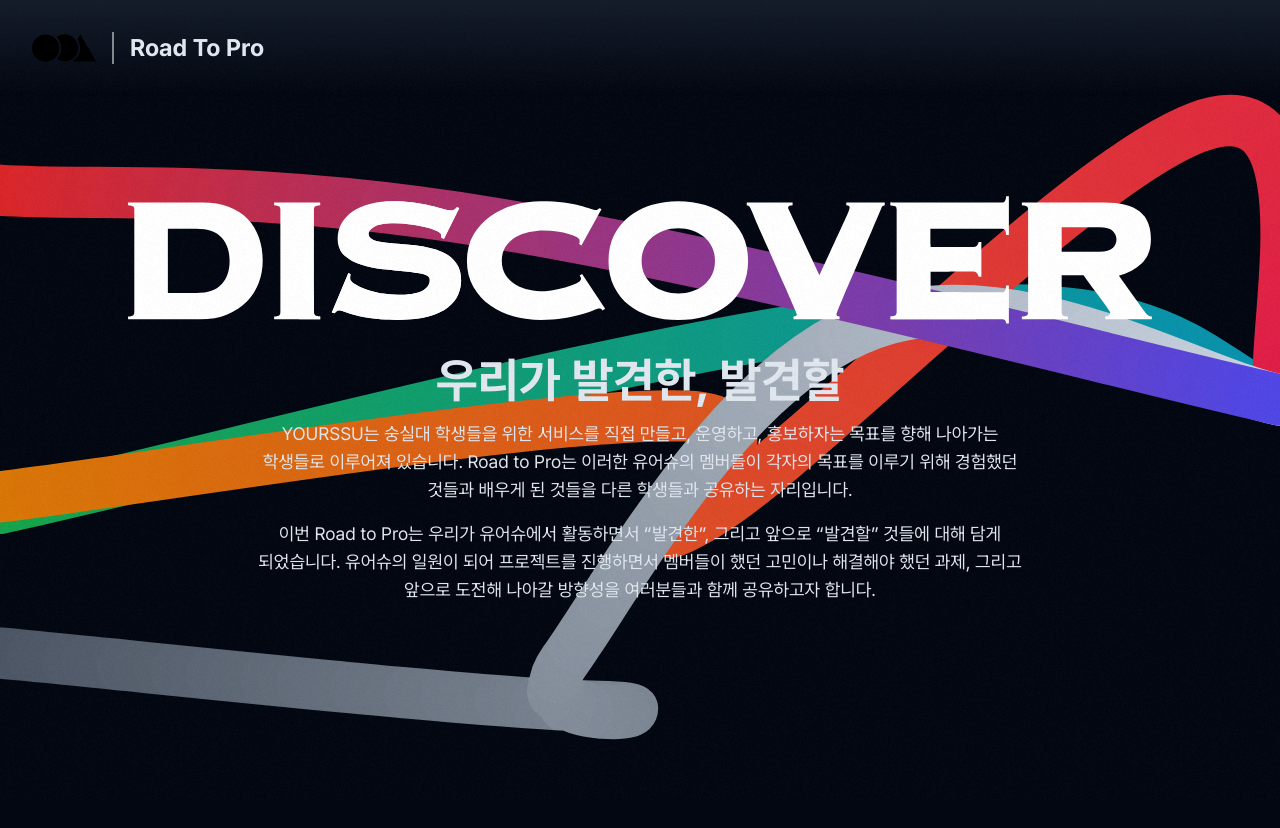
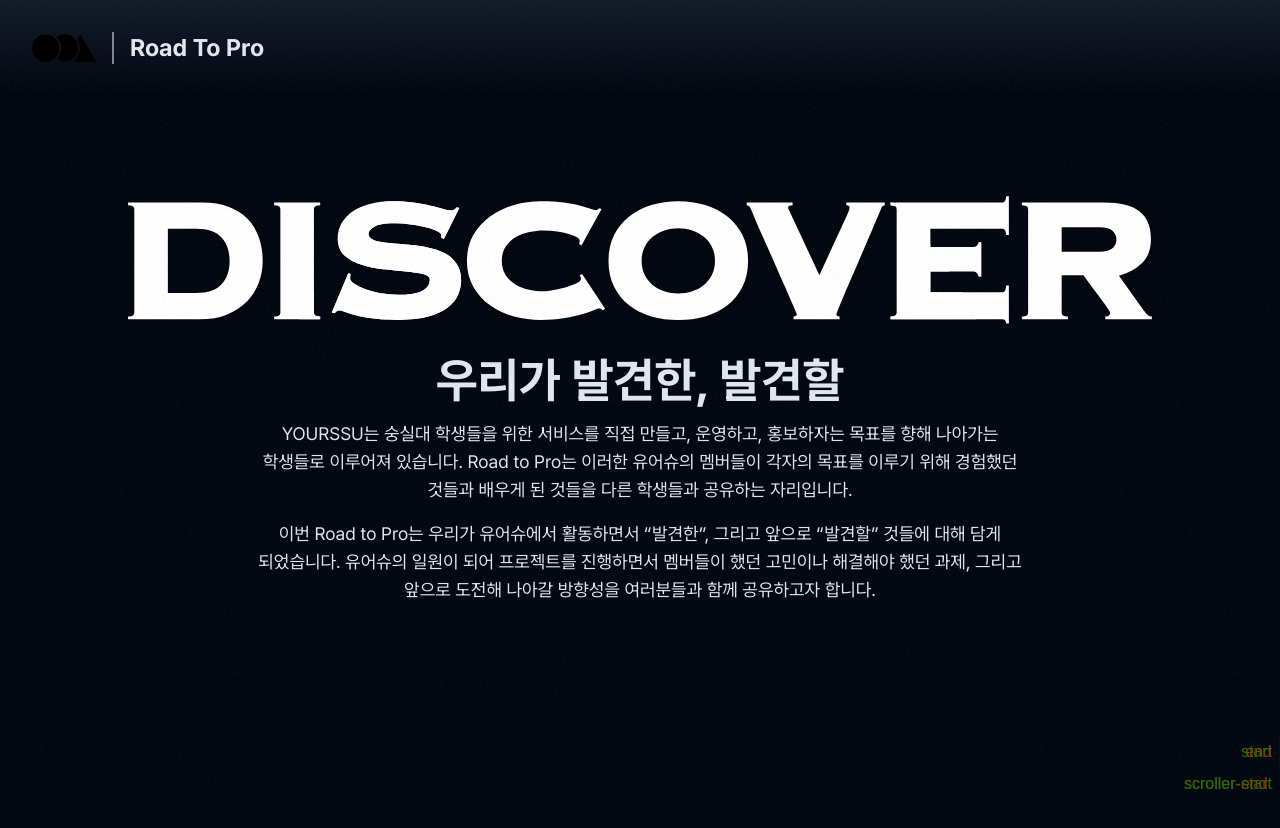
Before and after one commit to yourssu/road-to-pro-discover, a React (Vite) app: page / in a window 1280 px wide. Shown: the top 828 px of the page. Built offline with nearby package versions, Linux system fonts and the light colour scheme.

Commit message:
feat: remove LineBackground from Container

```diff
--- a/src/components/CircleBackground.tsx
+++ b/src/components/CircleBackground.tsx
@@ -1,71 +1,34 @@
 "use client";
-import { useLayoutEffect, useState } from "react";
-import { Line } from "./Line";
-import { cn } from "@/lib/utils";
 
-export default function LineBackground() {
-  const [lineDirection, setLineDirection] = useState<"horizontal" | "vertical">(
-    "horizontal",
+import { useGSAP } from "@gsap/react";
+import gsap from "gsap";
+import { useRef } from "react";
+
+export default function CircleBackground({
+  containerAnimation,
+}: {
+  containerAnimation?: GSAPTween;
+}) {
+  const ref = useRef<HTMLDivElement>(null);
+  useGSAP(
+    () => {
+      if (containerAnimation) {
+        const tl = gsap.timeline({
+          scrollTrigger: {
+            containerAnimation,
+            markers: true,
+            scrub: true,
+          },
+        });
+        return tl;
+      }
+    },
+    { scope: ref, dependencies: [containerAnimation] },
   );
-  useLayoutEffect(() => {
-    const updateDirection = () => {
-      const ratio = window.innerWidth / window.innerHeight;
-      if (ratio > 1) setLineDirection("horizontal");
-      else setLineDirection("vertical");
-    };
-    updateDirection();
-    window.addEventListener("resize", updateDirection);
-  }, []);
   return (
-    <div className="pointer-events-none fixed inset-0 -z-10 w-full h-full rounded-none">
-      {/* Green to Teal */}
-      <Line
-        className={cn(
-          "absolute inset-0",
-          lineDirection === "horizontal"
-            ? "w-full top-1/2 -translate-y-1/2"
-            : "w-[100vh] h-[100vh] left-1/2 -translate-x-1/2",
-        )}
-        fromColor="#16a34a"
-        toColor="#0891b2"
-        direction={lineDirection}
-      />
-      {/* Yellow to Orange */}
-      <Line
-        className={cn(
-          "absolute inset-0",
-          lineDirection === "horizontal"
-            ? "w-full top-1/2 -translate-y-1/2"
-            : "w-[100vh] h-[100vh] left-1/2 -translate-x-1/2",
-        )}
-        fromColor="#d97706"
-        toColor="#e11d48"
-        direction={lineDirection}
-      />
-      {/* Gray to Slate */}
-      <Line
-        className={cn(
-          "absolute inset-0",
-          lineDirection === "horizontal"
-            ? "w-full top-1/2 -translate-y-1/2"
-            : "w-[100vh] h-[100vh] left-1/2 -translate-x-1/2",
-        )}
-        fromColor="#4b5563"
-        toColor="#cbd5e1"
-        direction={lineDirection}
-      />
-      {/* Red to Fuchsia */}
-      <Line
-        className={cn(
-          "absolute inset-0",
-          lineDirection === "horizontal"
-            ? "w-full top-1/2 -translate-y-1/2"
-            : "w-[100vh] h-[100vh] left-1/2 -translate-x-1/2",
-        )}
-        fromColor="#dc2626"
-        toColor="#4f46e5"
-        direction={lineDirection}
-      />
-    </div>
+    <div
+      ref={ref}
+      className="pointer-events-none fixed inset-0 -z-10 w-full h-full rounded-none"
+    ></div>
   );
 }
--- a/src/components/Container.tsx
+++ b/src/components/Container.tsx
@@ -1,9 +1,9 @@
 import { useRef, useState } from "react";
 import { useGSAP } from "@gsap/react";
 import gsap from "gsap";
-import Intro from "./Intro";
-import Sessions from "./Sessions";
-import LineBackground from "./CircleBackground";
+import Intro from "@/components/Intro";
+import Sessions from "@/components/Sessions";
+import CircleBackground from "@/components/CircleBackground";
 
 export default function Container() {
   const main = useRef<HTMLDivElement | null>(null);
@@ -33,7 +33,7 @@
   );
   return (
     <main ref={main} className="w-screen h-screen">
-      <LineBackground />
+      <CircleBackground containerAnimation={scrollTween ?? undefined} />
       <div ref={container} className="w-max h-full flex flex-nowrap">
         <Intro ref={intro} className="w-screen h-screen panel" />
         <Sessions
--- a/src/components/Line.tsx
+++ b/src/components/Line.tsx
@@ -1,7 +1,8 @@
+/* Unused; reserved for a record */
 "use client";
 import { cn } from "@/lib/utils";
 import gsap from "gsap";
-import { useEffect, useRef, type SVGProps } from "react";
+import { type SVGProps, useEffect, useRef } from "react";
 import { v4 as uuidv4 } from "uuid";
 
 type Point = {
--- /dev/null
+++ b/src/components/LineBackground.tsx
@@ -0,0 +1,72 @@
+/* Unused; reserved for a record */
+"use client";
+import { useLayoutEffect, useState } from "react";
+import { Line } from "./Line";
+import { cn } from "@/lib/utils";
+
+export default function LineBackground() {
+  const [lineDirection, setLineDirection] = useState<"horizontal" | "vertical">(
+    "horizontal",
+  );
+  useLayoutEffect(() => {
+    const updateDirection = () => {
+      const ratio = window.innerWidth / window.innerHeight;
+      if (ratio > 1) setLineDirection("horizontal");
+      else setLineDirection("vertical");
+    };
+    updateDirection();
+    window.addEventListener("resize", updateDirection);
+  }, []);
+  return (
+    <div className="pointer-events-none fixed inset-0 -z-10 w-full h-full rounded-none">
+      {/* Green to Teal */}
+      <Line
+        className={cn(
+          "absolute inset-0",
+          lineDirection === "horizontal"
+            ? "w-full top-1/2 -translate-y-1/2"
+            : "w-[100vh] h-[100vh] left-1/2 -translate-x-1/2",
+        )}
+        fromColor="#16a34a"
+        toColor="#0891b2"
+        direction={lineDirection}
+      />
+      {/* Yellow to Orange */}
+      <Line
+        className={cn(
+          "absolute inset-0",
+          lineDirection === "horizontal"
+            ? "w-full top-1/2 -translate-y-1/2"
+            : "w-[100vh] h-[100vh] left-1/2 -translate-x-1/2",
+        )}
+        fromColor="#d97706"
+        toColor="#e11d48"
+        direction={lineDirection}
+      />
+      {/* Gray to Slate */}
+      <Line
+        className={cn(
+          "absolute inset-0",
+          lineDirection === "horizontal"
+            ? "w-full top-1/2 -translate-y-1/2"
+            : "w-[100vh] h-[100vh] left-1/2 -translate-x-1/2",
+        )}
+        fromColor="#4b5563"
+        toColor="#cbd5e1"
+        direction={lineDirection}
+      />
+      {/* Red to Fuchsia */}
+      <Line
+        className={cn(
+          "absolute inset-0",
+          lineDirection === "horizontal"
+            ? "w-full top-1/2 -translate-y-1/2"
+            : "w-[100vh] h-[100vh] left-1/2 -translate-x-1/2",
+        )}
+        fromColor="#dc2626"
+        toColor="#4f46e5"
+        direction={lineDirection}
+      />
+    </div>
+  );
+}
```
